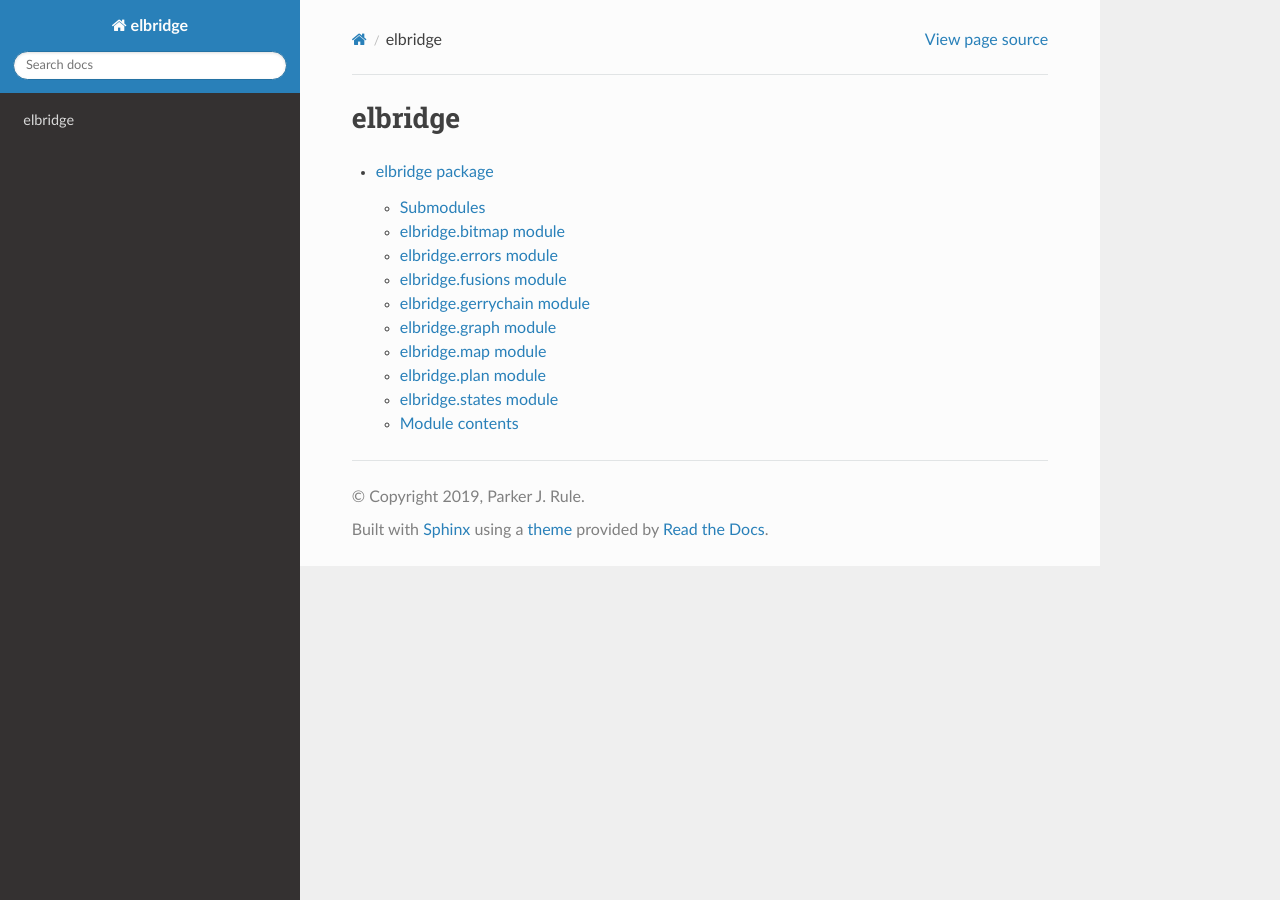
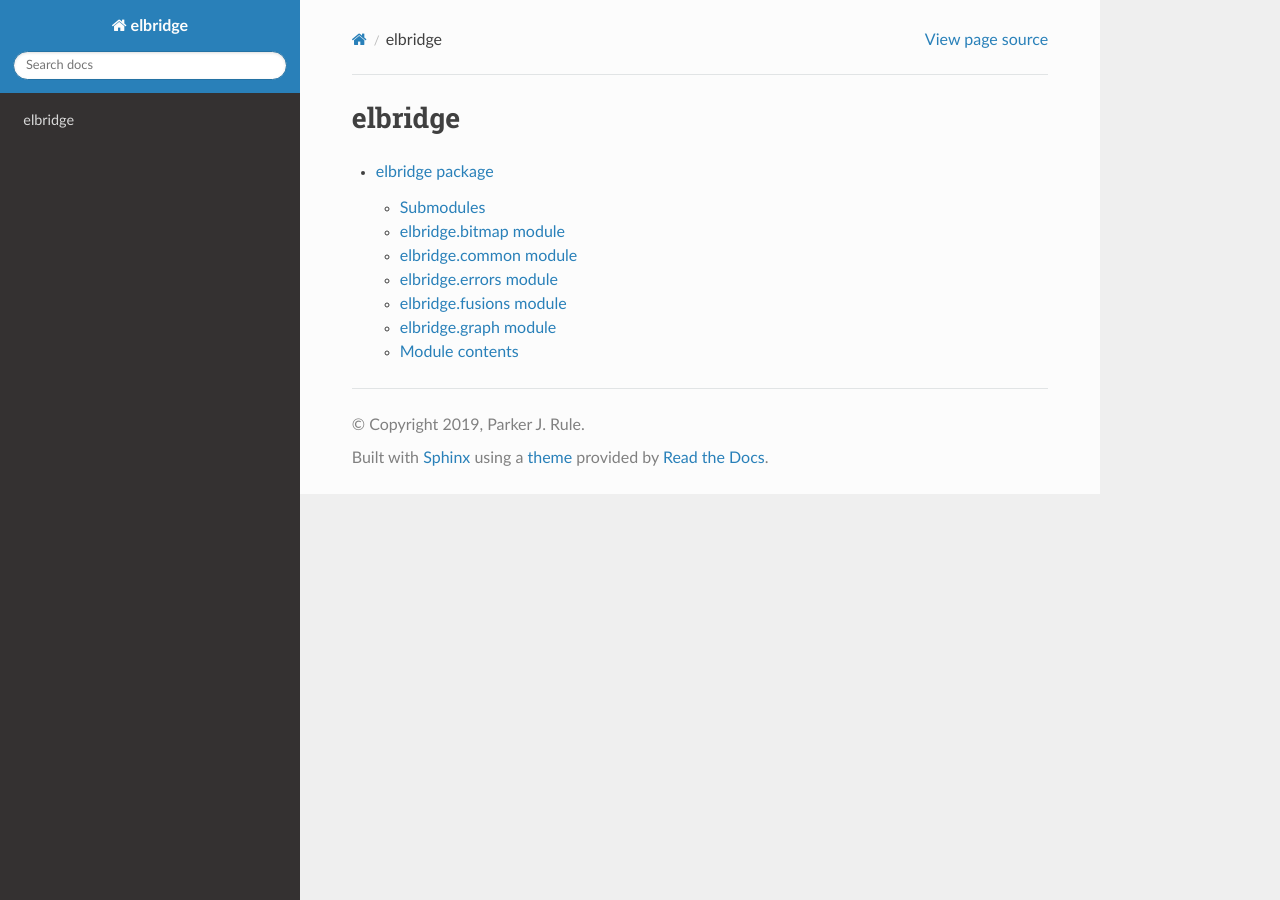
Before and after one commit to pjrule/elbridge, a Sphinx documentation site: the page built from docs/modules.rst, in a window 1280 px wide. Built offline with Sphinx 7.4.7 and the Read the Docs theme 2.0.0, drawn with Linux system fonts in a browser that asks for light colours.

Commit message:
Fixed links in documentation and excluded setup.py from coverage

```diff
--- a/docs/source/elbridge.rst
+++ b/docs/elbridge.rst
@@ -8,6 +8,14 @@ elbridge.bitmap module
 ----------------------
 
 .. automodule:: elbridge.bitmap
+    :members:
+    :undoc-members:
+    :show-inheritance:
+
+elbridge.common module
+----------------------
+
+.. automodule:: elbridge.common
     :members:
     :undoc-members:
     :show-inheritance:
@@ -28,43 +36,12 @@ elbridge.fusions module
     :undoc-members:
     :show-inheritance:
 
-elbridge.gerrychain module
---------------------------
-
-.. automodule:: elbridge.gerrychain
-    :members:
-    :undoc-members:
-    :show-inheritance:
-
 elbridge.graph module
 ---------------------
 
 .. automodule:: elbridge.graph
     :members:
-    :undoc-members:
-    :show-inheritance:
-
-elbridge.map module
--------------------
-
-.. automodule:: elbridge.map
-    :members:
-    :undoc-members:
-    :show-inheritance:
-
-elbridge.plan module
---------------------
-
-.. automodule:: elbridge.plan
-    :members:
-    :undoc-members:
-    :show-inheritance:
-
-elbridge.states module
-----------------------
-
-.. automodule:: elbridge.states
-    :members:
+    :private-members:
     :undoc-members:
     :show-inheritance:
 
```
Also changed, not shown: .codecov.yml, docs/modules.rst (renamed from docs/source/modules.rst), 1 other file.
